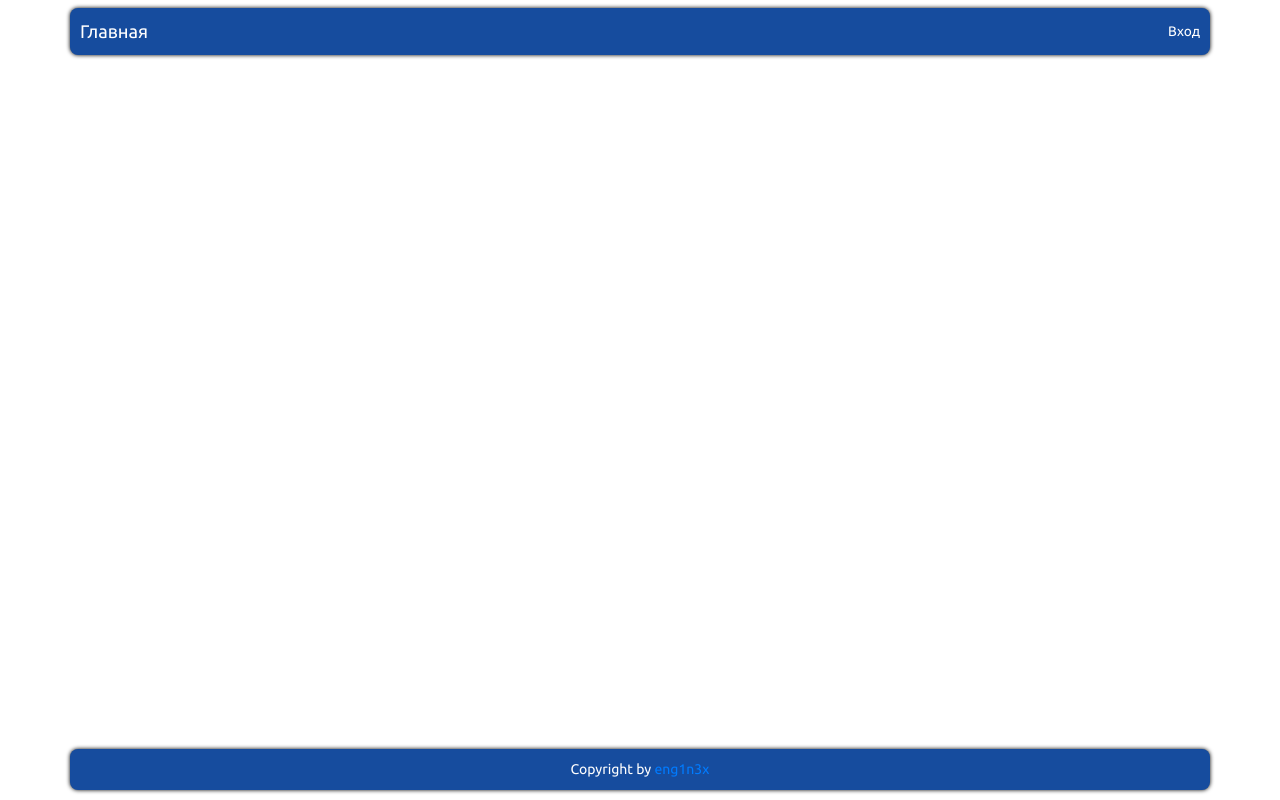
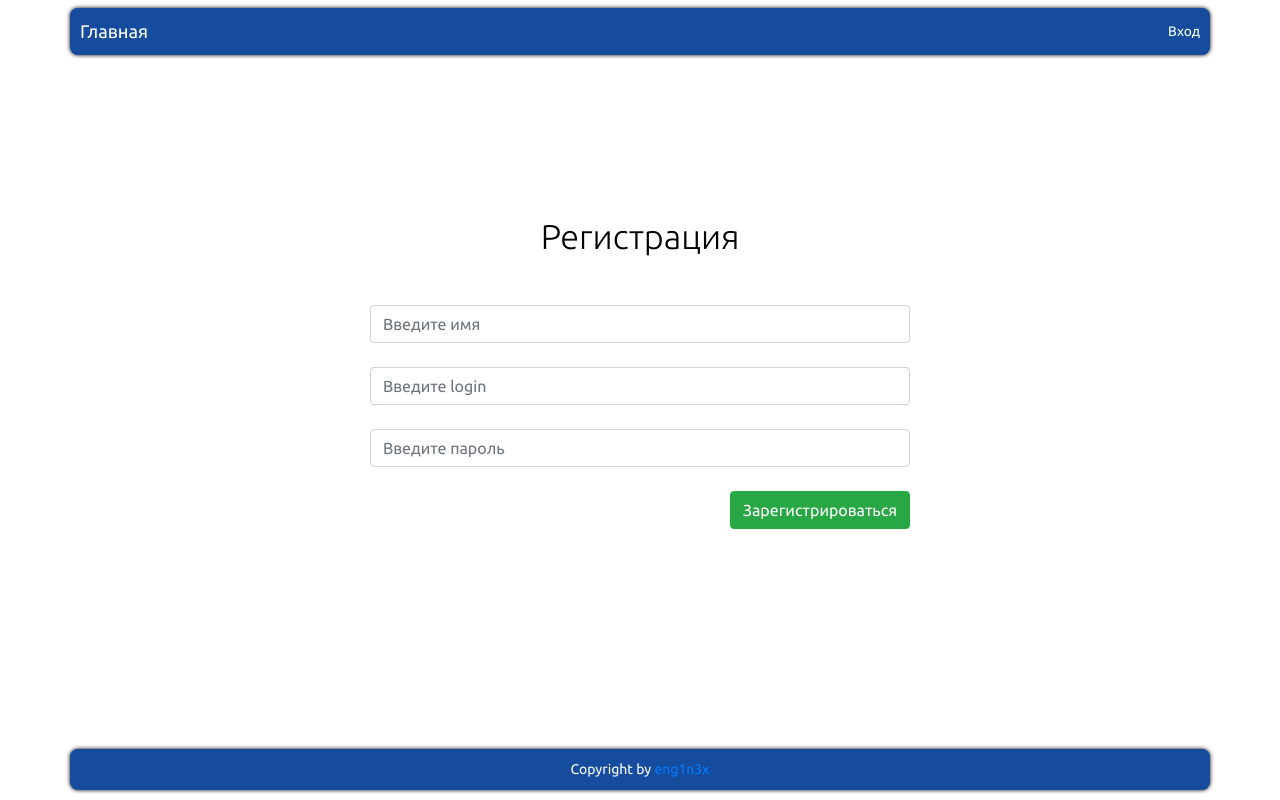
Before and after one commit to ENG1N3X/kudr.dev, a Nuxt app: page /register in a window 1280 px wide. Built offline with nearby package versions, Linux system fonts and the light colour scheme.

Commit message:
add reg page

```diff
--- /dev/null
+++ b/pages/register.vue
@@ -0,0 +1,80 @@
+<template>
+  <b-container style="margin: auto">
+    <b-row class="justify-content-center">
+      <b-col cols="12">
+        <h3 class="mainTitle mb-5 text-center">Регистрация</h3>
+      </b-col>
+      <b-col cols="6">
+        <b-form @submit.prevent="onSubmit">
+          <b-form-group>
+            <b-form-input v-model.trim="form.name" type="text" placeholder="Введите имя" class="mb-2" required></b-form-input>
+            <span v-if="$v.form.name.$dirty && !$v.form.name.minLength" class="color-error">Имя должно содержать от 2х символов.</span>
+            <span v-if="$v.form.name.$dirty && !$v.form.name.maxLength" class="color-error">Имя должно содержать не более 15ти символов.</span>
+          </b-form-group>
+          <b-form-group>
+            <b-form-input v-model="form.login" type="text" placeholder="Введите login" class="mb-2" required></b-form-input>
+            <span v-if="$v.form.login.$dirty && !$v.form.login.minLength" class="color-error">Логин должен содержать от 3х символов.</span>
+            <span v-if="$v.form.login.$dirty && !$v.form.login.maxLength" class="color-error">Логин должен содержать не более 21ого символов.</span>
+          </b-form-group>
+          <b-form-group>
+            <b-form-input v-model="form.password" type="password" placeholder="Введите пароль" class="mb-2" required></b-form-input>
+            <span v-if="$v.form.password.$dirty && !$v.form.password.minLength" class="color-error">Пароль должен содержать от 3х символов.</span>
+            <span v-if="$v.form.password.$dirty && !$v.form.password.maxLength" class="color-error">Пароль должен содержать не более 21ого символов.</span>
+          </b-form-group>
+          <b-button type="submit" variant="success" style="display: flex; margin-left: auto;">Зарегистрироваться</b-button>
+        </b-form>
+      </b-col>
+    </b-row>
+  </b-container>
+</template>
+
+<script>
+import { required, minLength, maxLength } from 'vuelidate/lib/validators'
+
+export default {
+  data() {
+    return {
+      form: {
+        name: '',
+        login: '',
+        password: ''
+      }
+    }
+  },
+  validations: {
+    form: {
+      name: {
+        required,
+        minLength: minLength(2),
+        maxLength: maxLength(15)
+      },
+      login: {
+        required,
+        minLength: minLength(3),
+        maxLength: maxLength(21)
+      },
+      password: {
+        required,
+        minLength: minLength(3),
+        maxLength: maxLength(21)
+      }
+    }
+  },
+  methods: {
+    onSubmit(e) {
+      if (this.$v.$invalid) {
+        this.$v.$touch()
+        return
+      }
+      console.log(JSON.stringify(this.form))
+      //   this.$router.push('/')
+      this.formReset()
+    },
+    formReset() {
+      this.form.name = ''
+      this.form.login = ''
+      this.form.password = ''
+    }
+  }
+}
+</script>
```
